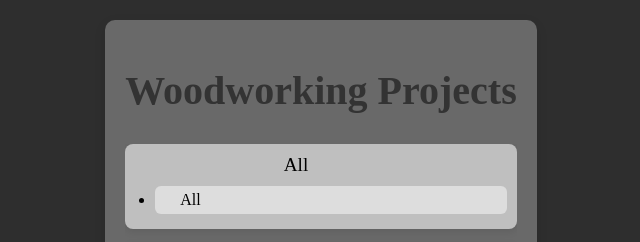
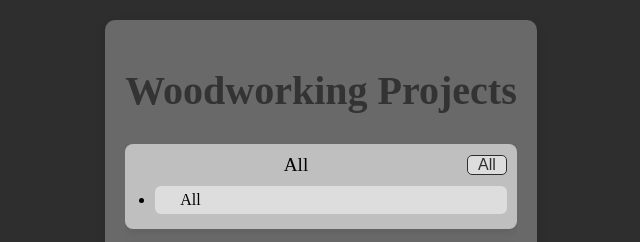
Before and after one commit to rbrock44/woodworking-projects, an Angular app: page / in a window 1280 px wide. Shown: the top 242 px of the page, without its empty margins (319-959 px from the left). Built offline with nearby package versions, Linux system fonts and the light colour scheme.

Commit message:
add more add button rules

```diff
--- a/src/app/app.component.html
+++ b/src/app/app.component.html
@@ -10,7 +10,10 @@
               <div class="project-row">
                 <p class="year-text">{{ projectsByYear.year }}</p>
 
-                <button class="all-button" *ngIf="projectsByYear.year != 'All'" (click)="this.allProjectsByYear(projectsByYear.year);">
+                <button class="all-button"
+                        *ngIf="projectsByYear.year != 'All' || projectsByYear.projects.length == 1"
+                        (click)="this.allProjectsByYear(projectsByYear.year);"
+                >
                   All
                 </button>
               </div>
```
